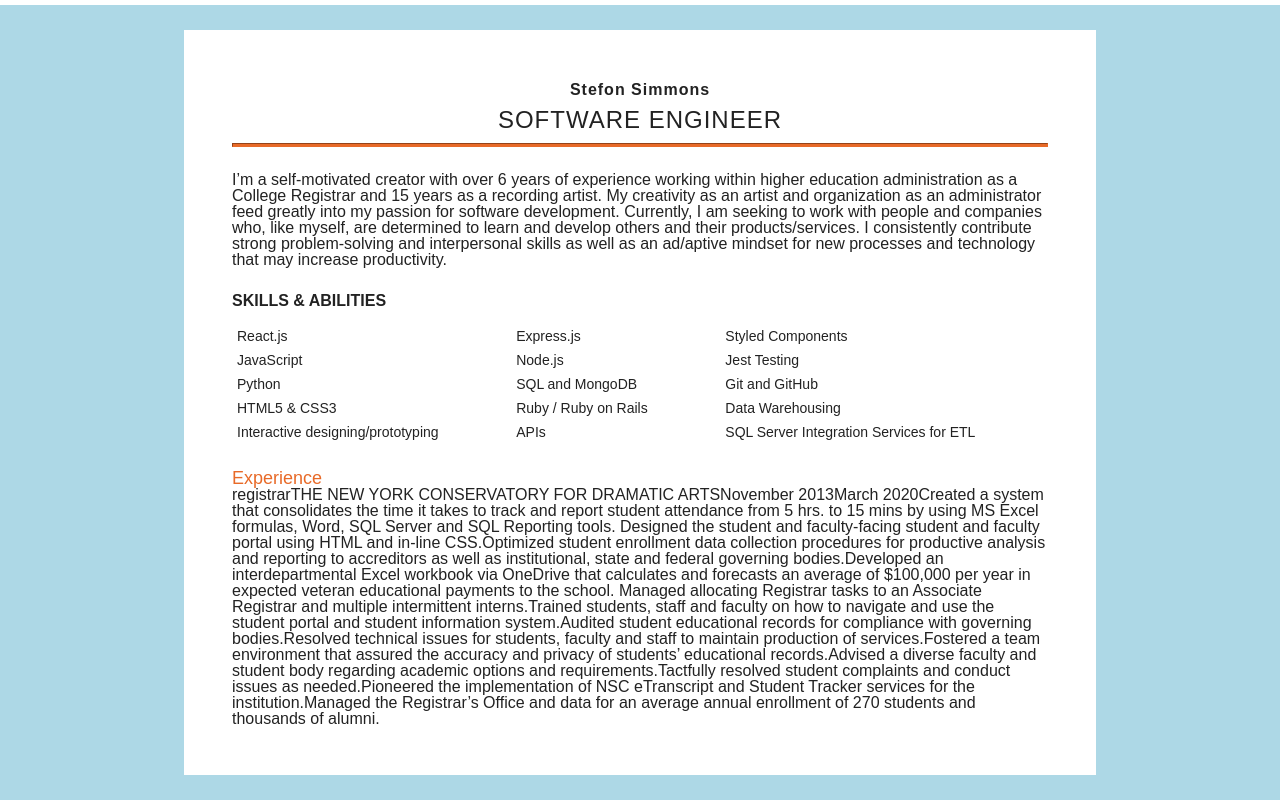
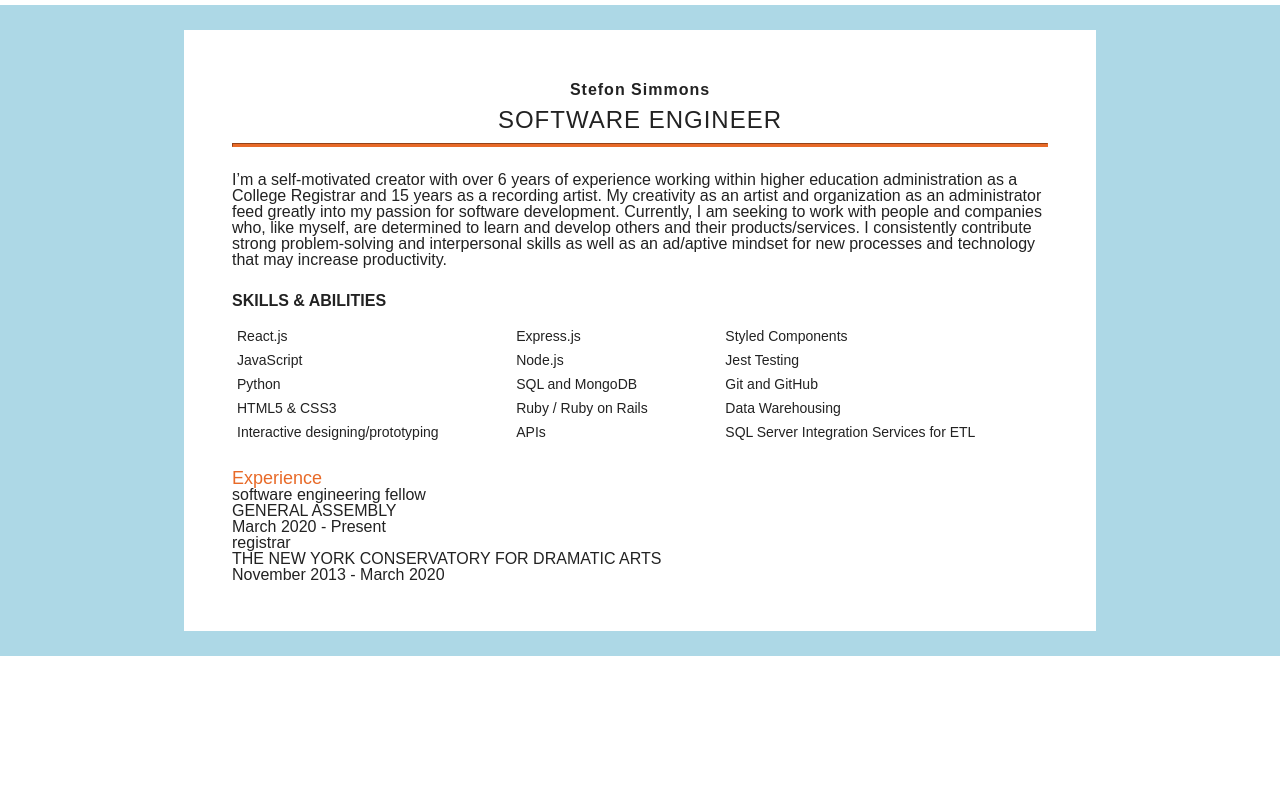
Before and after one commit to StefonSimmons/portfolio, a React (Create React App) app in the folder portfolio_app/: page /resume in a window 1280 px wide. Shown: the part 414-1214 px from the top of the page. After the commit the page ends 1070 px from the top, so only its background shows below. Built offline with nearby package versions, Linux system fonts and the light colour scheme.

Commit message:
setting up mapping and structuring of experience(jobs)

```diff
--- a/portfolio_app/src/components/Resume/Experience.js
+++ b/portfolio_app/src/components/Resume/Experience.js
@@ -2,11 +2,32 @@ import React from 'react'
 import Jobs from '../../data/experience-data'
 
 
+
 export default function Experience() {
+
+  const experience = Jobs.map(job => {
+    const phrasesArray = job.phrases.split('.')
+    console.log(phrasesArray)
+    return (
+      <>
+      <h1>{job.title}</h1>
+      <div>
+        <h2>{job.business}</h2>
+          <h2>{job.startDate} - {job.endDate}</h2>
+          <ul>
+            {/* {job.phrases.map(phrase =>
+              <li>{phrase}</li>
+            )} */}
+          </ul>
+      </div>
+      </>
+    )
+  })
+
   return (
-    <div>
-      {Object.values(Jobs[1])}
-      {console.log(typeof Object.values(Jobs))}
-    </div>
+    <>
+      {experience}
+      {console.log(typeof experience, Object.values(Jobs))}
+    </>
   )
 }
--- a/portfolio_app/src/data/experience-data.js
+++ b/portfolio_app/src/data/experience-data.js
@@ -13,13 +13,13 @@ const experience = [{
   business: "GENERAL ASSEMBLY",
   startDate: "March 2020",
   endDate: "Present",
-  phrases: (softwareEngPhrases)
+  phrases: softwareEngPhrases
 }, {
   title: "registrar",
   business: "THE NEW YORK CONSERVATORY FOR DRAMATIC ARTS",
   startDate: "November 2013",
   endDate: "March 2020",
-  phrases: (registrarPhrases)
+  phrases: registrarPhrases
 }
 
 ]
```
